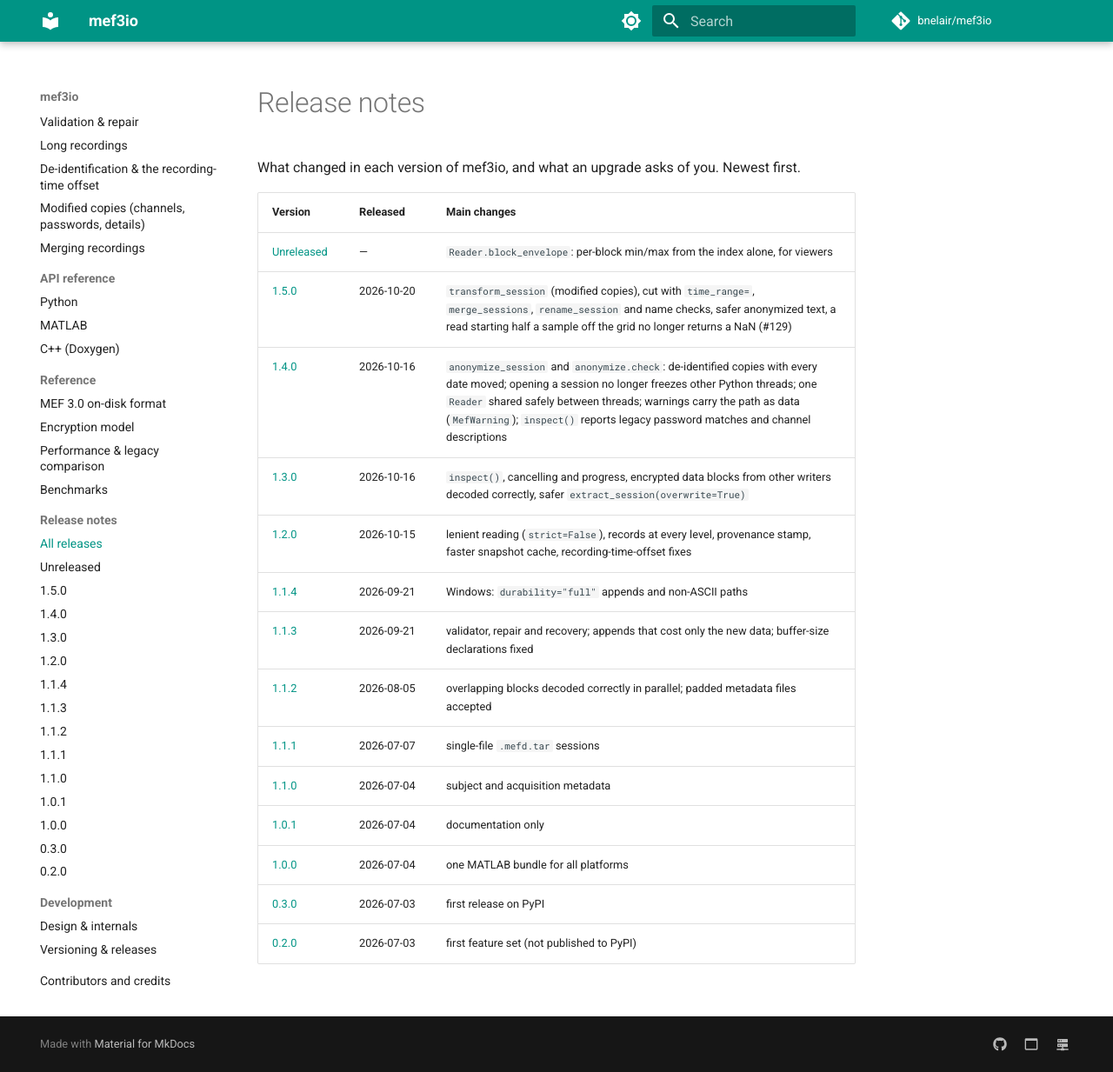
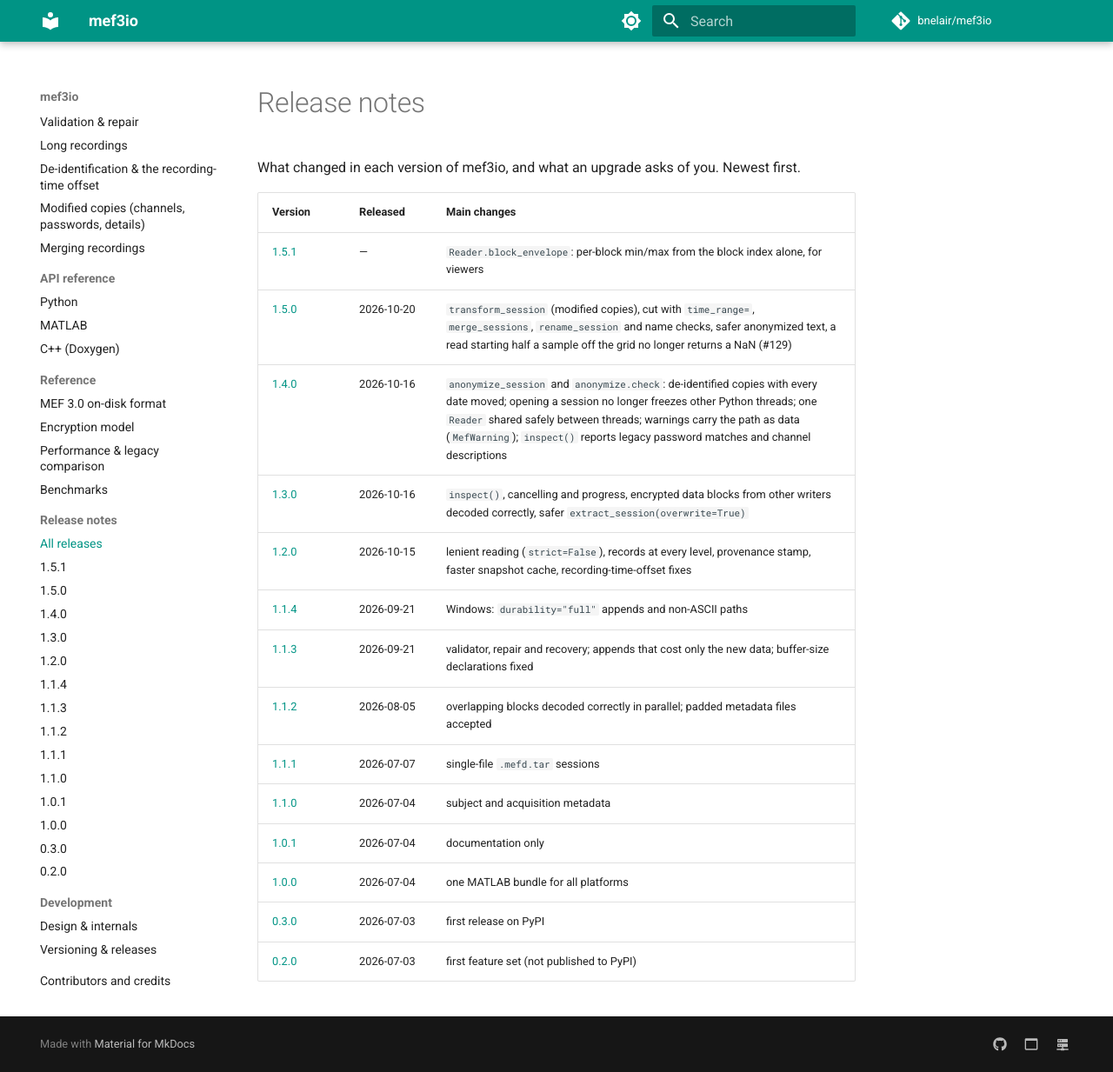
Before and after one commit to bnelair/mef3io, an MkDocs documentation site: the page built from docs/release_notes/index.md, in a window 1280 px wide and 1233 px high. Shown: the whole window at 87% size. Built offline with MkDocs 1.6.1 and Material for MkDocs 9.7.7, drawn with Linux system fonts in a browser that asks for light colours; comment, search, counter and statistics services are not loaded.

Commit message:
Docs revision for 1.5.1: release notes, README
Co-Authored-By: Claude Opus 5.5 <noreply@anthropic.com>
Claude-Session: https://claude.ai/code/session_01PWYBRHqzczzUfo99eFKLmQ

```diff
--- a/docs/release_notes/index.md
+++ b/docs/release_notes/index.md
@@ -5,7 +5,7 @@ Newest first.
 
 | Version | Released | Main changes |
 |---|---|---|
-| [Unreleased](unreleased.md) | — | `Reader.block_envelope`: per-block min/max from the index alone, for viewers |
+| [1.5.1](1.5.1.md) | — | `Reader.block_envelope`: per-block min/max from the block index alone, for viewers |
 | [1.5.0](1.5.0.md) | 2026-10-20 | `transform_session` (modified copies), cut with `time_range=`, `merge_sessions`, `rename_session` and name checks, safer anonymized text, a read starting half a sample off the grid no longer returns a NaN (#129) |
 | [1.4.0](1.4.0.md) | 2026-10-16 | `anonymize_session` and `anonymize.check`: de-identified copies with every date moved; opening a session no longer freezes other Python threads; one `Reader` shared safely between threads; warnings carry the path as data (`MefWarning`); `inspect()` reports legacy password matches and channel descriptions |
 | [1.3.0](1.3.0.md) | 2026-10-16 | `inspect()`, cancelling and progress, encrypted data blocks from other writers decoded correctly, safer `extract_session(overwrite=True)` |
--- a/mkdocs.yml
+++ b/mkdocs.yml
@@ -83,7 +83,7 @@ nav:
       - Benchmarks: benchmarks.md
   - Release notes:
       - All releases: release_notes/index.md
-      - Unreleased: release_notes/unreleased.md
+      - "1.5.1": release_notes/1.5.1.md
       - "1.5.0": release_notes/1.5.0.md
       - "1.4.0": release_notes/1.4.0.md
       - "1.3.0": release_notes/1.3.0.md
```
Also changed, not shown: README.md (+1 -0 lines), docs/release_notes/1.5.1.md (added, +22 -0 lines), docs/release_notes/unreleased.md (deleted, +0 -13 lines).
